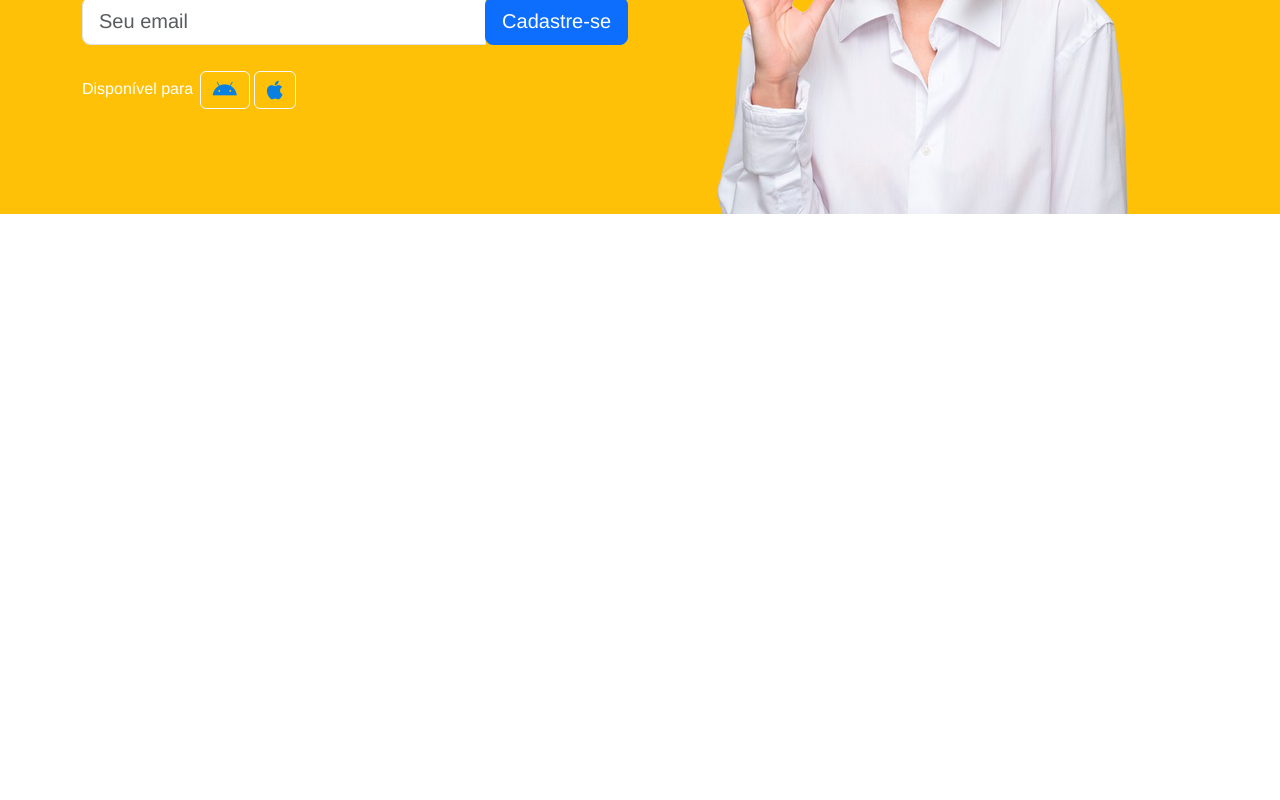
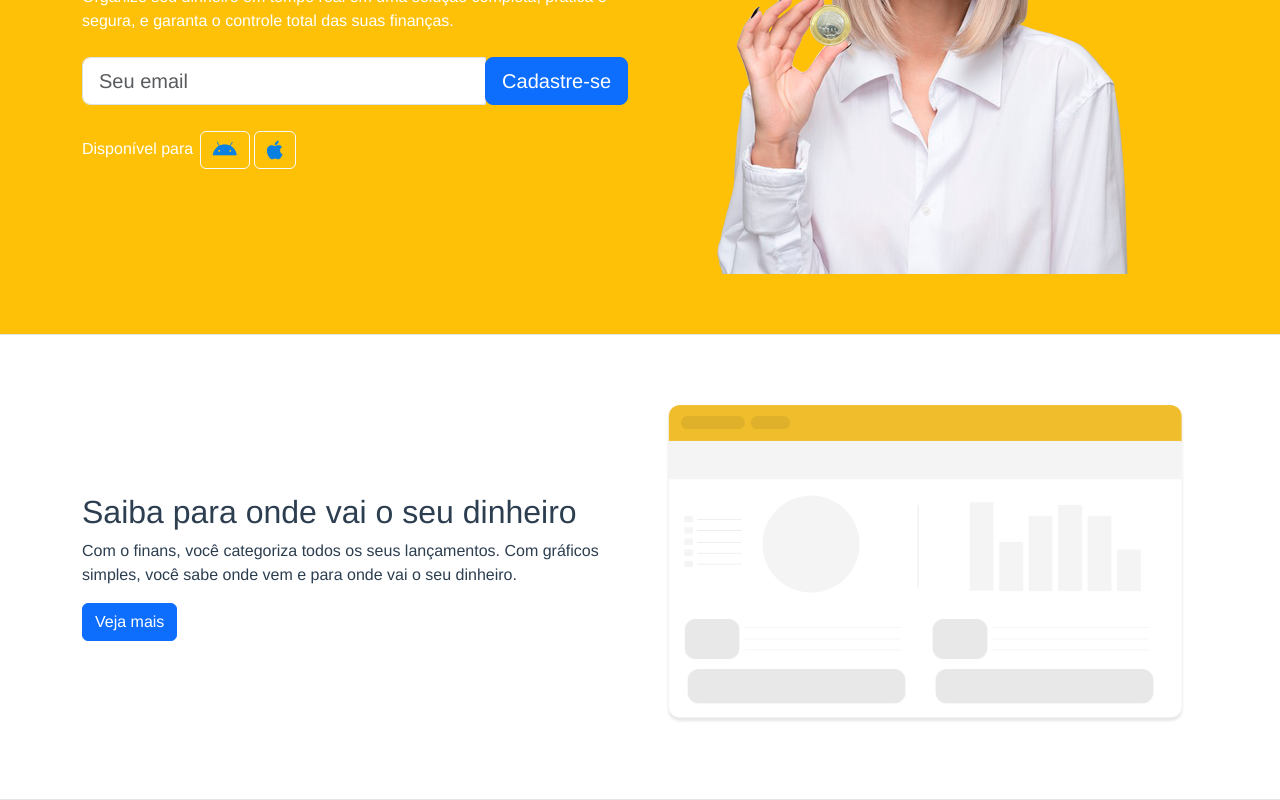
Before and after one commit to Thiago-JLopes/projetoFinans, a Vue app: page / in a window 1280 px wide. Shown: the part 360-1160 px from the top of the page. Before the commit the page ends 800 px from the top, so only its background shows below. Built offline with nearby package versions, Linux system fonts and the light colour scheme.

Commit message:
Finaliza componente cardTipo1.

```diff
--- a/src/components/CardTipo1.vue
+++ b/src/components/CardTipo1.vue
@@ -2,14 +2,15 @@
   <div class="container">
     <div class="row">
       <div class="col-md-6 d-flex">
-        <div class="align-self-center">
-          <h1 v-if="title">{{ title }}</h1>
+        <div class="align-self-center" style="text-align: left;">
+          <h2 v-if="title">{{ title }}</h2>
           <p v-if="texto">{{ texto }}</p>
+          <a href="" class="btn btn-primary">Veja mais</a>
         </div>
       </div>
 
       <div class="col-md-6">
-        <img :src="path" :alt="title || 'Image Description'" />
+        <img :src="path" :alt="title || 'Image Description'" class="img-fluid"/>
       </div>
     </div>
   </div>
--- a/src/components/pages/Home.vue
+++ b/src/components/pages/Home.vue
@@ -4,7 +4,7 @@
   </header>
 
 
-  <section id="home">  <!--Início sessão-->
+  <section id="home" class="caixa">  <!--Início sessão home-->
     <div class="container">
         <div class="row">
             <div class="col-md-6 d-flex">
@@ -40,17 +40,28 @@
             </div>
         </div>
     </div>
-  </section>
+  </section> <!--Fim sessão home-->
+
+  <section class="caixa"><!--Inicio sessao saiba-->
+    <CardTipo1 title="Saiba para onde vai o seu dinheiro" texto="Com o finans, você categoriza todos os seus lançamentos. Com gráficos simples, você sabe onde vem e para onde vai o seu dinheiro." :path="ImagePath('saiba.png')"/>
+  </section><!--Fim sessao saiba-->
 </template>
 
 <script>
 import BarraNavegacao from "../BarraNavegacao.vue";
+import CardTipo1 from "../CardTipo1.vue";
 
 export default {
   name: "HomePage",
   components: {
-    BarraNavegacao
+    BarraNavegacao,
+    CardTipo1
   },
+  methods: {
+        ImagePath(caminho) {
+            return require(`../../assets/${caminho}`);
+        }
+    }
 };
 </script>
 
@@ -63,4 +74,9 @@ export default {
     .btn-outline-light {
         margin: 2px;
     }
+
+    .caixa {
+        padding: 60px 0;
+        border-bottom: 1px solid #e5e5e5;
+    }
 </style>
```
